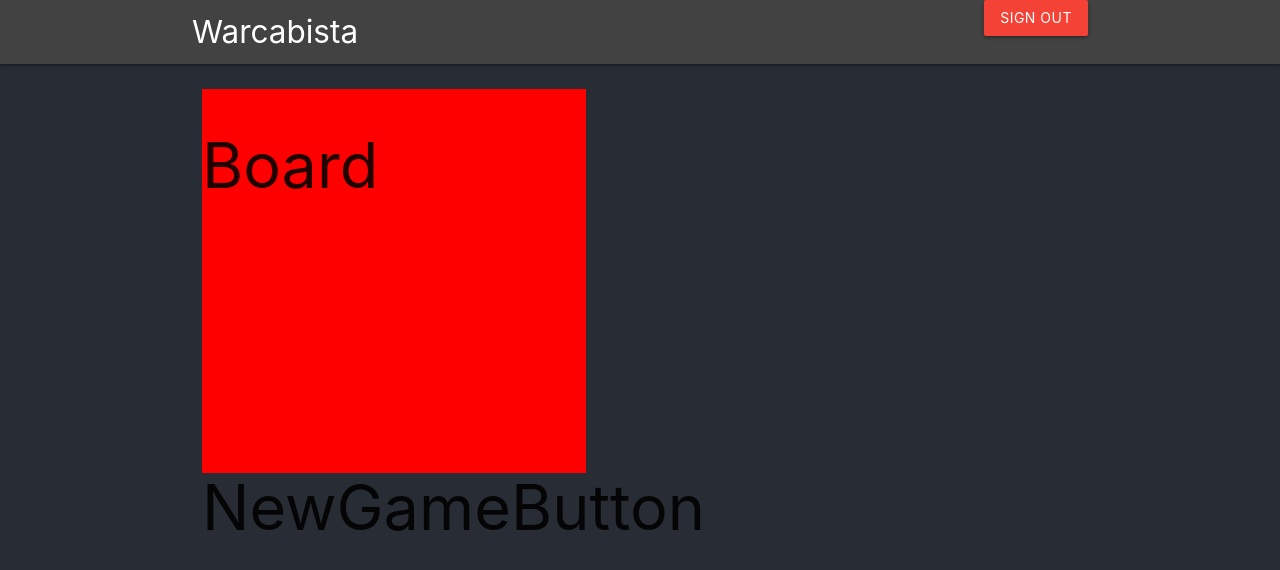
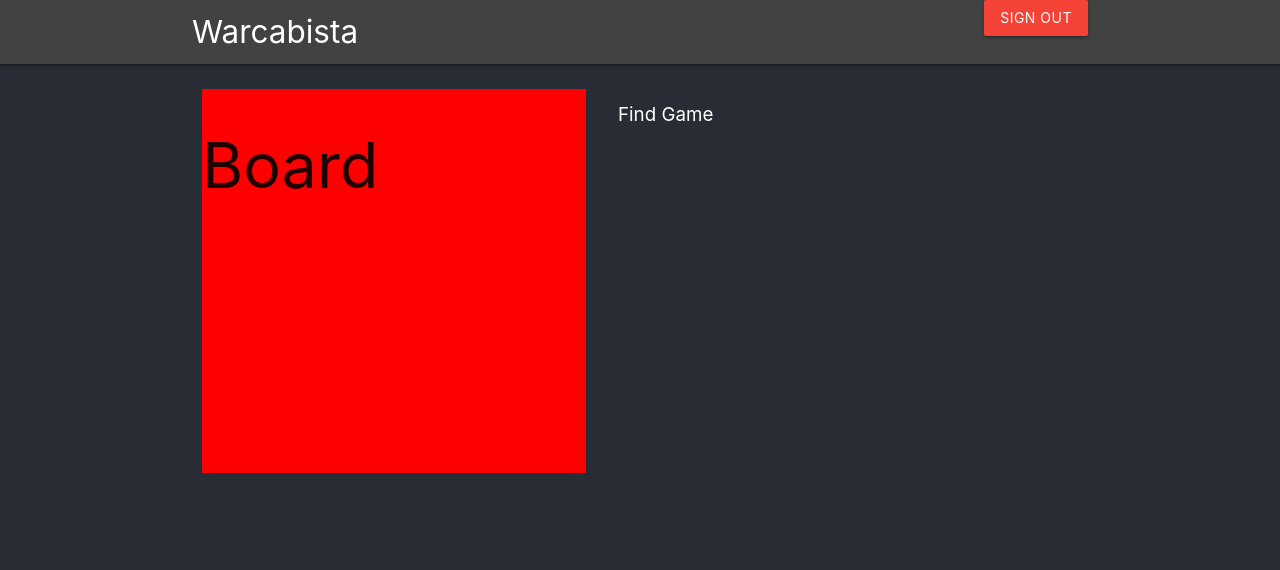
Before and after one commit to Pixel48/Checkers, a React (Create React App) app: page /game in a window 1280 px wide. Shown: the top 570 px of the page. Built offline with nearby package versions, Linux system fonts and the light colour scheme; no server answers; sample sign-in values are in the browser's storage.

Commit message:
Add game creator with separated chats

```diff
--- a/src/pages/Dashboard/Social/Chat/index.jsx
+++ b/src/pages/Dashboard/Social/Chat/index.jsx
@@ -11,13 +11,15 @@ import {
 import { useRef, useState } from "react";
 import Message from "./Message";
 import { UserAuth } from "../../../../context/AuthContext";
+import { useParams } from "react-router-dom";
 
 const Chat = () => {
-  const messagesRef = collection(db, "messages");
+  const { gameid } = useParams();
+  const messagesRef = collection(db, `games/${gameid}/chat`);
   // const q = messagesRef.orderBy("createdAt").limit(25);
   const q = query(messagesRef, orderBy("createdAt"), limit(1024));
 
-  const [messages] = useCollectionData(q, { idField: "id" });
+  const [messages] = useCollectionData(q);
 
   const [formValue, setFormValue] = useState("");
 
--- a/src/pages/Dashboard/Social/index.jsx
+++ b/src/pages/Dashboard/Social/index.jsx
@@ -1,11 +1,14 @@
+import { useParams } from "react-router-dom";
 import Chat from "./Chat";
 import User from "./User";
 
 const Social = () => {
+  const { gameid } = useParams();
+
   return (
     <div className="col-6 right" id="social">
       <User />
-      <Chat style={{ width: "25em" }} />
+      <Chat gameid={gameid} style={{ width: "25em" }} />
     </div>
   );
 };
--- a/src/pages/Dashboard/index.jsx
+++ b/src/pages/Dashboard/index.jsx
@@ -1,5 +1,7 @@
-import { useParams } from "react-router-dom";
+import { addDoc, collection, serverTimestamp } from "firebase/firestore";
+import { useNavigate, useParams } from "react-router-dom";
 import { UserAuth } from "../../context/AuthContext";
+import { db } from "../../firebase";
 import SBoard from "./SBoard";
 import Social from "./Social";
 
@@ -7,6 +9,22 @@ const Dashboard = (props) => {
   const { user } = UserAuth();
   const { newGame } = props;
   const { gameid } = useParams();
+  const navigate = useNavigate();
+
+  const createGame = async () => {
+    console.log(`Creating game for ${user.displayName}...`);
+    const myNewGame = await addDoc(collection(db, "games"), {
+      // players: [null, user.uid], // first is always opponent, plays as white
+      creator: user.uid, // creator plays as black
+      opponent: null,
+      turn: 0, // 0 - opponent, 1 - creator (used as winner if game ends)
+      boards: [],
+      createdAt: serverTimestamp(),
+      ongoing: true,
+    });
+    console.log(myNewGame.id);
+    navigate(`/game/${myNewGame.id}`);
+  };
 
   return (
     <div className="row" style={{ margin: "1em 0" }}>
@@ -23,7 +41,11 @@ const Dashboard = (props) => {
             }}>
             <h1>Board</h1>
           </div>
-          {newGame ? <h1>NewGameButton</h1> : <Social />}
+          {newGame ? (
+            <button onClick={createGame}>Find Game</button>
+          ) : (
+            <Social gameid={gameid} />
+          )}
         </>
       ) : (
         // logged out
```
